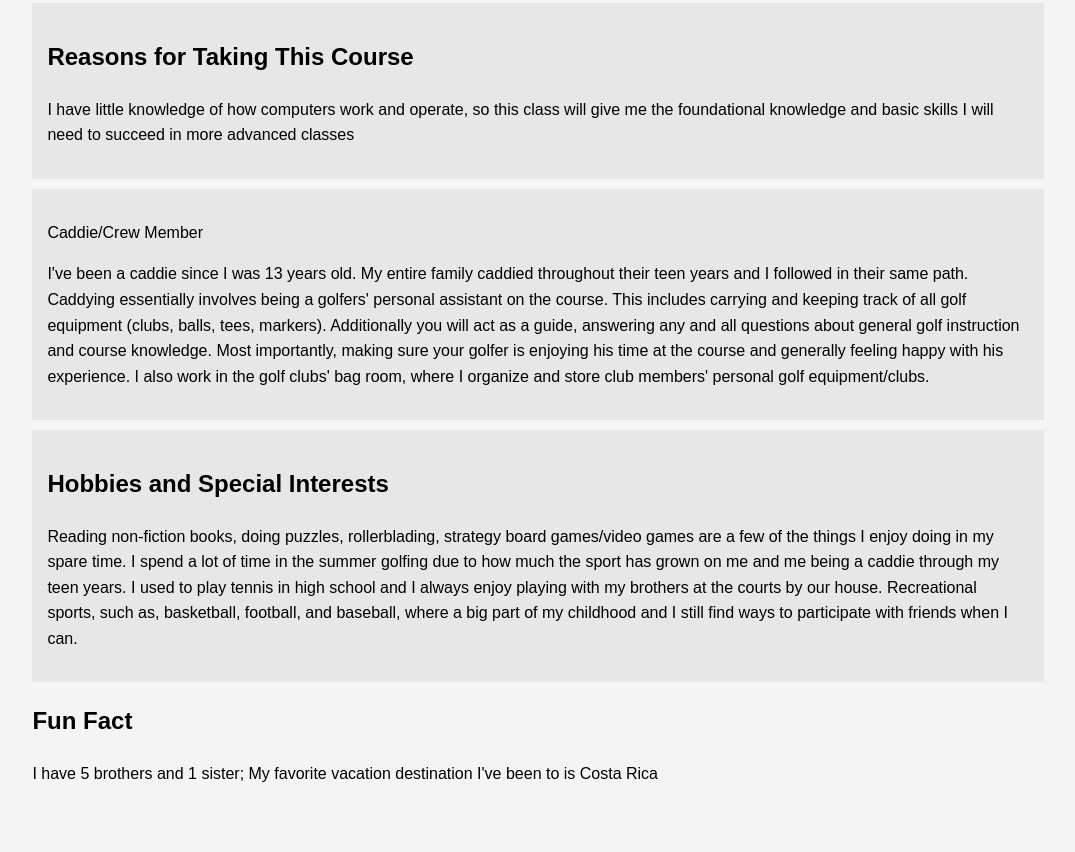
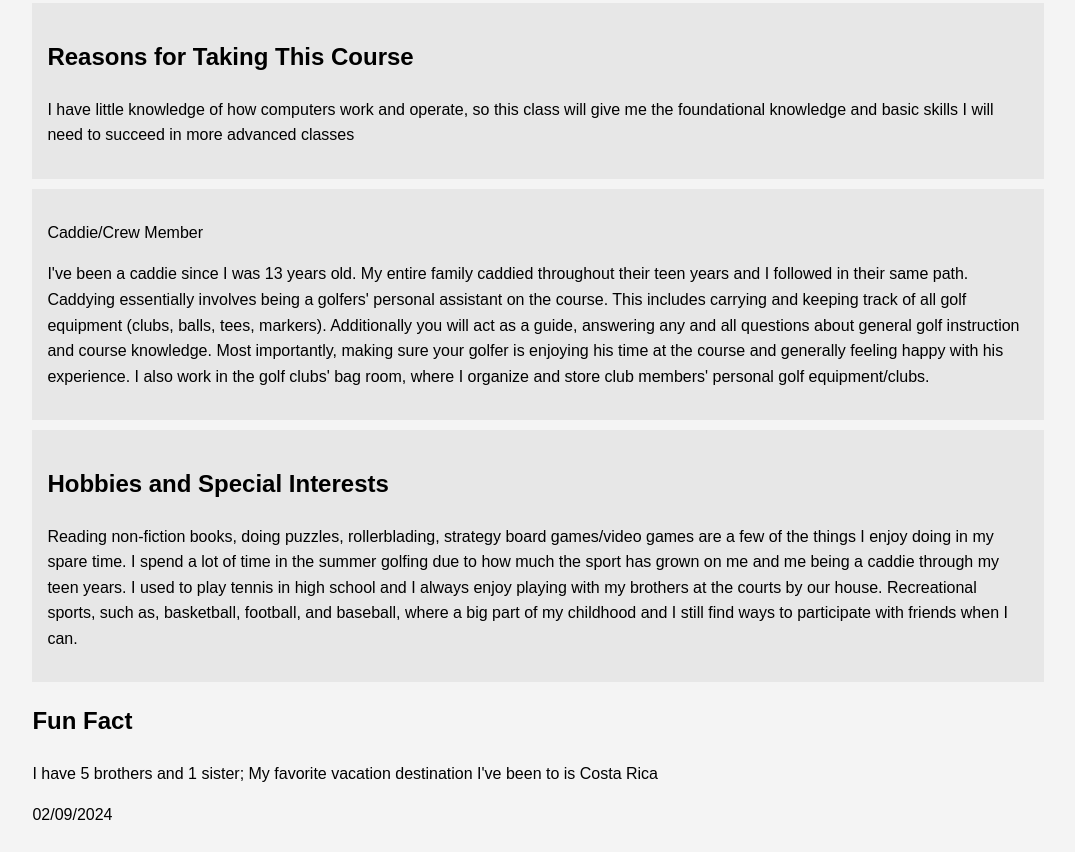
Before and after one commit to dbruin/introductions, a plain HTML site: page index.html in a window 1280 px wide. Shown: the part 497-1349 px from the top of the page, without its empty margins (102-1177 px from the left). Before the commit the page ends 1307 px from the top, so only its background shows below. Drawn offline with Linux system fonts and the light colour scheme.

Commit message:
Update"lastupdated"

```diff
--- a/index.html
+++ b/index.html
@@ -60,6 +60,9 @@
             <h2>Fun Fact</h2>
             <p>I have 5 brothers and 1 sister; My favorite vacation destination I've been to is Costa Rica </p>
         </section>
+	<section class="Last Updated">
+		<p>02/09/2024</p>
+	</section>
     </div>
 </body>
 </html>
```
